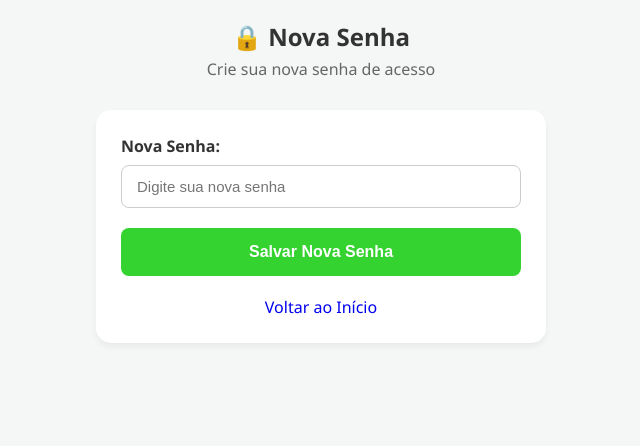
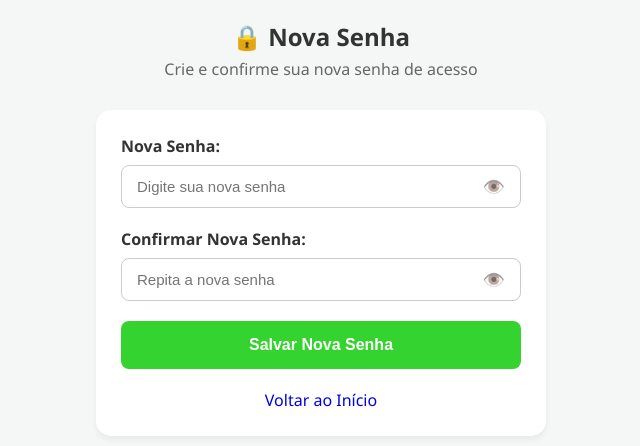
Before and after one commit to wil-santana/Barbearia, a Flask app: template templates/redefinir_senha.html in a window 1280 px wide. Shown: the top 446 px of the page, without its empty margins (319-959 px from the left). Run offline with Flask 3, Linux system fonts and the light colour scheme; the template is opened without the code that fills it, so the values that code supplies are empty.

Commit message:
adiçao recuperaçao de senha

```diff
--- a/static/css/style.css
+++ b/static/css/style.css
@@ -571,3 +571,37 @@ input[type="date"]::-webkit-calendar-picker-indicator {
     font-weight: bold;
     text-decoration: none;
 }
+
+/* Container de input com botão de visualização de senha */
+.campo-senha-container {
+    position: relative;
+    display: flex;
+    align-items: center;
+    width: 100%;
+}
+
+.campo-senha-container input {
+    padding-right: 45px !important;
+}
+
+.btn-toggle-senha {
+    position: absolute;
+    right: 12px;
+    background: transparent;
+    border: none;
+    cursor: pointer;
+    font-size: 18px;
+    line-height: 1;
+    padding: 4px;
+    display: flex;
+    align-items: center;
+    justify-content: center;
+    opacity: 0.65;
+    transition: opacity 0.2s ease, transform 0.1s ease;
+    user-select: none;
+}
+
+.btn-toggle-senha:hover {
+    opacity: 1;
+    transform: scale(1.1);
+}
--- a/static/js/script.js
+++ b/static/js/script.js
@@ -426,12 +426,48 @@ document.addEventListener("DOMContentLoaded", function() {
         });
     }
 
+    // Alternador de visibilidade de senha (olhinho)
+    const botoesToggleSenha = document.querySelectorAll(".btn-toggle-senha");
+    botoesToggleSenha.forEach(btn => {
+        btn.addEventListener("click", function() {
+            const alvoId = this.getAttribute("data-alvo");
+            const campoAlvo = document.getElementById(alvoId);
+            if (!campoAlvo) return;
+
+            if (campoAlvo.type === "password") {
+                campoAlvo.type = "text";
+                this.textContent = "🙈";
+            } else {
+                campoAlvo.type = "password";
+                this.textContent = "👁️";
+            }
+        });
+    });
+
     const formRedefinir = document.getElementById("formRedefinir");
     if (formRedefinir) {
         formRedefinir.addEventListener("submit", function(e) {
             e.preventDefault();
             const token = document.getElementById("token").value;
             const nova_senha = document.getElementById("nova_senha").value;
+            const confirmar_nova_senha = document.getElementById("confirmar_nova_senha").value;
+
+            if (nova_senha !== confirmar_nova_senha) {
+                alert("As senhas digitadas não coincidem. Por favor, verifique.");
+                return;
+            }
+
+            if (nova_senha.length < 4) {
+                alert("A senha deve conter no mínimo 4 caracteres.");
+                return;
+            }
+
+            const btnSubmit = formRedefinir.querySelector("button[type='submit']");
+            const textoOriginal = btnSubmit ? btnSubmit.innerText : "";
+            if (btnSubmit) {
+                btnSubmit.innerText = "Salvando...";
+                btnSubmit.disabled = true;
+            }
 
             fetch('/salvar-nova-senha', {
                 method: 'POST',
@@ -440,6 +476,10 @@ document.addEventListener("DOMContentLoaded", function() {
             })
             .then(resposta => resposta.json())
             .then(dados => {
+                if (btnSubmit) {
+                    btnSubmit.innerText = textoOriginal;
+                    btnSubmit.disabled = false;
+                }
                 if (dados.status === "sucesso") {
                     alert("Senha alterada com sucesso! Faça login com a nova senha.");
                     window.location.href = "/";
@@ -447,7 +487,13 @@ document.addEventListener("DOMContentLoaded", function() {
                     alert("Erro: " + dados.mensagem);
                 }
             })
-            .catch(() => alert("Erro ao se comunicar com o servidor."));
+            .catch(() => {
+                if (btnSubmit) {
+                    btnSubmit.innerText = textoOriginal;
+                    btnSubmit.disabled = false;
+                }
+                alert("Erro ao se comunicar com o servidor.");
+            });
         });
     }
 
--- a/templates/redefinir_senha.html
+++ b/templates/redefinir_senha.html
@@ -10,7 +10,7 @@
     <main class="container">
         <header class="cabecalho">
             <h2>🔒 Nova Senha</h2>
-            <p>Crie sua nova senha de acesso</p>
+            <p>Crie e confirme sua nova senha de acesso</p>
         </header>
 
         <section class="cartao">
@@ -19,7 +19,22 @@
 
                 <div class="grupo-formulario">
                     <label for="nova_senha">Nova Senha:</label>
-                    <input type="password" id="nova_senha" required class="campo-entrada" placeholder="Digite sua nova senha">
+                    <div class="campo-senha-container">
+                        <input type="password" id="nova_senha" required class="campo-entrada" placeholder="Digite sua nova senha">
+                        <button type="button" class="btn-toggle-senha" data-alvo="nova_senha" aria-label="Visualizar senha" title="Visualizar senha">
+                            👁️
+                        </button>
+                    </div>
+                </div>
+
+                <div class="grupo-formulario">
+                    <label for="confirmar_nova_senha">Confirmar Nova Senha:</label>
+                    <div class="campo-senha-container">
+                        <input type="password" id="confirmar_nova_senha" required class="campo-entrada" placeholder="Repita a nova senha">
+                        <button type="button" class="btn-toggle-senha" data-alvo="confirmar_nova_senha" aria-label="Visualizar senha" title="Visualizar senha">
+                            👁️
+                        </button>
+                    </div>
                 </div>
 
                 <button type="submit" class="btn-primario">Salvar Nova Senha</button>
```
